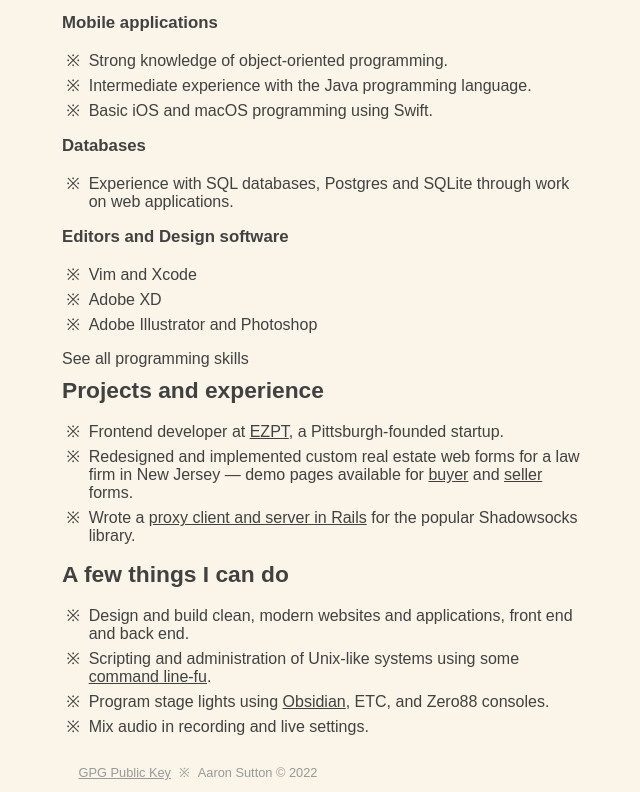
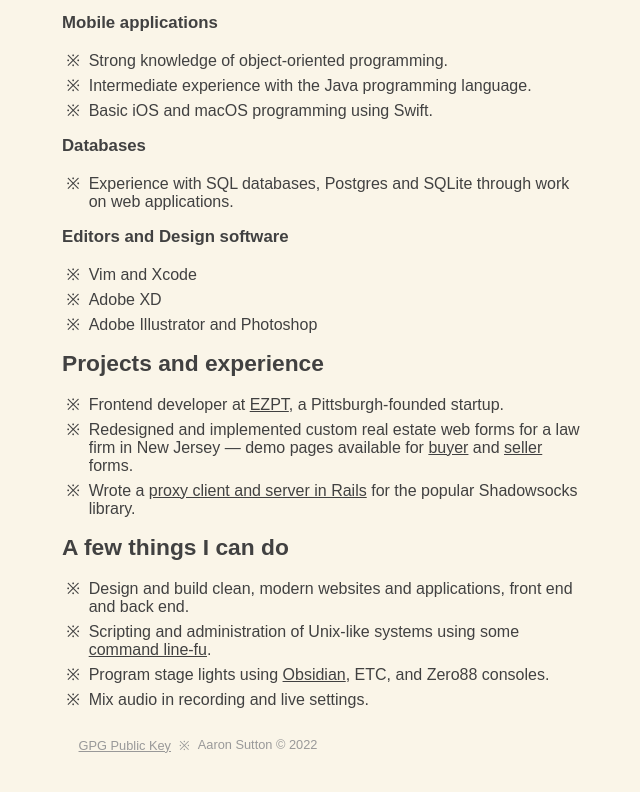
Before and after one commit to aaronjsutton/aaronjsutton, a website built with Vite: page index.html in a window 1280 px wide. Shown: the part 719-1511 px from the top of the page, without its empty margins (442-1082 px from the left). After the commit the page ends 1484 px from the top, so only its background shows below. Built offline with nearby package versions, Linux system fonts and the light colour scheme; files whose address does not match are found by name; a web font is replaced by a local one.

Commit message:
Remove section link not needed

```diff
--- a/index.html
+++ b/index.html
@@ -154,10 +154,6 @@
               </article>
             </article>
 
-            <span data-expand="skills" class="expand-skills"
-              >See all programming skills</span
-            >
-            <span class="expand-skills-arrow"> &rarr;</span>
           </article>
 
           <section>
```
